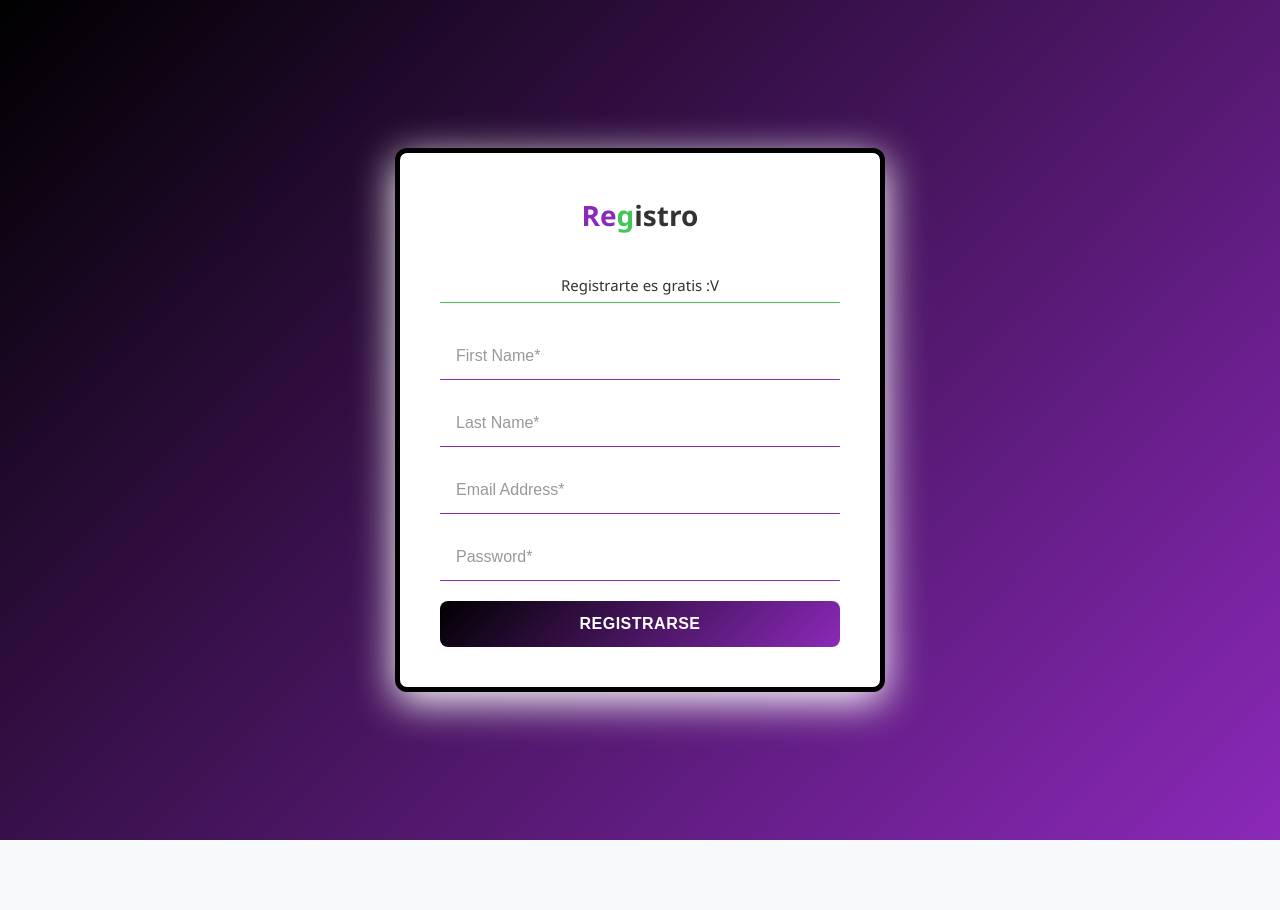
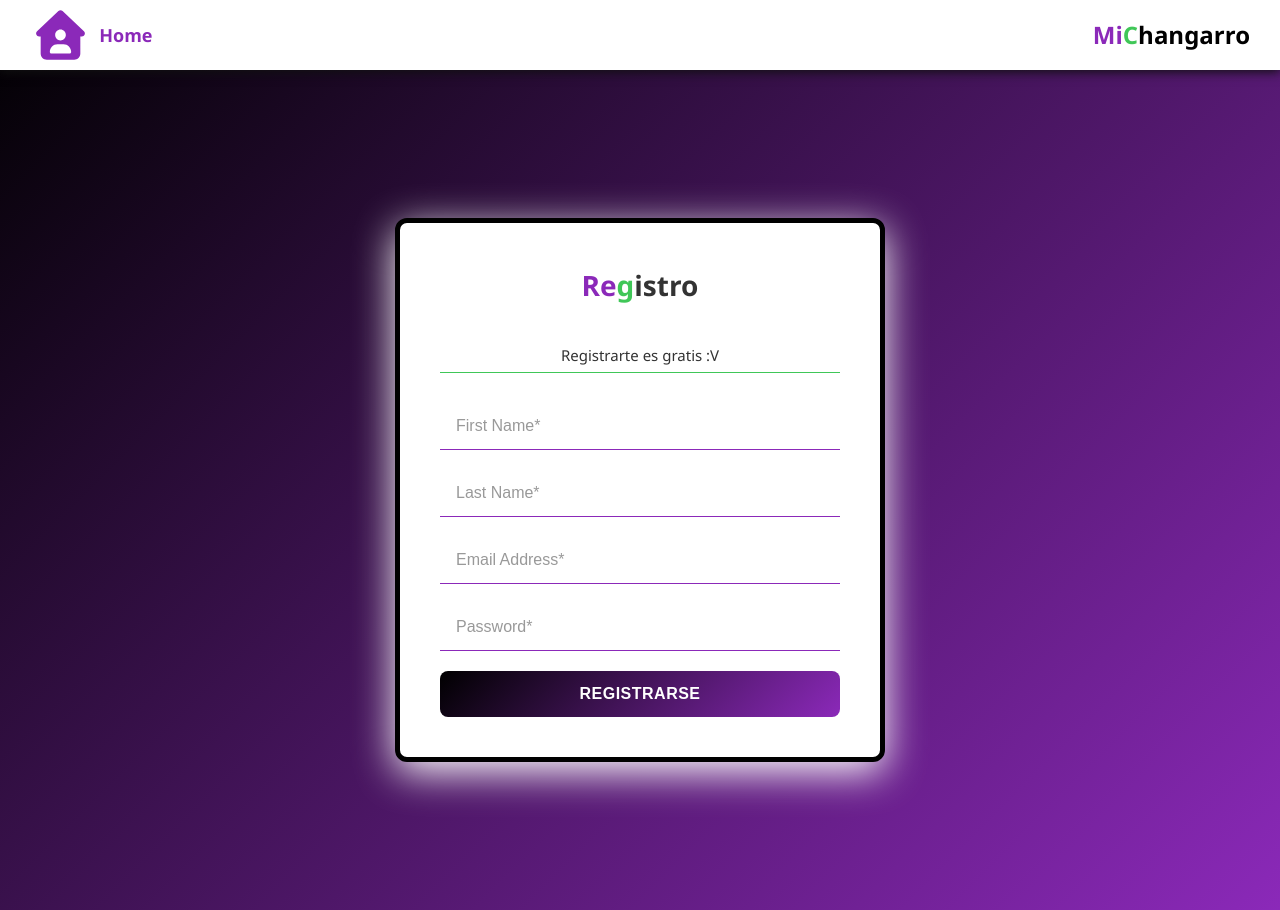
Before and after one commit to lilbovio/mychangarro, a React (Vite) app in the folder frontend/: page /register in a window 1280 px wide. Before the commit the page ends 840 px from the top, so only its background shows below. Built offline with nearby package versions, Linux system fonts and the light colour scheme.

Commit message:
Ya esta el register y el cp horneado Co-authored-by: lilbovio <lilbovio@users.noreply.github.com>

```diff
--- a/frontend/index.html
+++ b/frontend/index.html
@@ -4,6 +4,7 @@
     <meta charset="UTF-8" />
     <meta name="viewport" content="width=device-width, initial-scale=1.0" />
     <title>MyChangarro</title>
+    <link rel="icon" href="./src/assets/logo.png"> <!--* Le puse nuestro icono al navegador -->
   </head>
   <body>
     <div id="root"></div>
--- a/frontend/src/pages/Login.jsx
+++ b/frontend/src/pages/Login.jsx
@@ -1,7 +1,7 @@
 import { useState } from 'react';
 import { useNavigate } from 'react-router-dom';
 import { login } from '../services/api';
-import styles from './Login.module.css'; // crea estilos si deseas
+import styles from './Login.module.css';
 import logo from "../assets/logo.png";
 
 
--- a/frontend/src/pages/Register.jsx
+++ b/frontend/src/pages/Register.jsx
@@ -1,7 +1,8 @@
 import { useState } from 'react';
 import { useNavigate } from 'react-router-dom';
 import axios from 'axios';
-import './Register.css';
+import style from './Register.module.css';
+import home from "../assets/home.svg"; /* !!!!!!! */
 
 function Register() {
   const [form, setForm] = useState({ usuario: '', contrasena: '' });
@@ -19,10 +20,18 @@ function Register() {
   };
 
   return (
-    <div className="register-container">
+    <div>
+      <nav className={style.navBar}>
+        <div className={style.navLogo} onClick={() => navigate('/')}>
+          <img src={home} alt="" />
+          <span>Home</span>
+        </div>
+        <div className={style.navBrand}><span className={style.morado}>Mi</span><span className={style.verde}>C</span>hangarro</div>
+      </nav>
+      <div className={style.registerContainer}>
         <form onSubmit={handleSubmit}>
-        <h2 className='tittleRegister'><span className='morado'>Re</span><span className='verde'>g</span>istro</h2>
-        <p className='subRegister' >Registrarte es gratis :V</p>
+          <h2 className={style.tittleRegister}><span className={style.morado}>Re</span><span className={style.verde}>g</span>istro</h2>
+          <p className={style.subRegister} >Registrarte es gratis :V</p>
           <input
             type="text"
             placeholder="First Name*"
@@ -54,6 +63,7 @@ function Register() {
           <button type="submit">Registrarse</button>
         </form>
       </div>
+    </div>
   );
 }
 
--- a/frontend/src/pages/Register.css
+++ b/frontend/src/pages/Register.module.css
@@ -1,11 +1,52 @@
-/* Contenedor principal del formulario */
-.register-container {
+
+/* Navbar */
+.navBar {
+  position: fixed;
+  top: 0;
+  left: 0;
+  right: 0;
+  height: 70px;
+  background: #fff;
+  box-shadow: 0 2px 10px #111;
+  display: flex;
+  justify-content: space-between;
+  align-items: center;
+  padding: 0 30px;
+  z-index: 1000;
+}
+
+.navLogo {
+  display: flex;
+  align-items: center;
+  gap: 8px;
+  cursor: pointer;
+  color: #8b29b9;
+  font-weight: 600;
+  font-size: 18px;
+  transition: all 0.3s ease;
+}
+
+.navLogo:hover {
+  color: #40C758;
+}
+
+.navLogo .material-icons {
+  font-size: 28px;
+}
+
+.navBrand {
+  font-size: 24px;
+  font-weight: 700;
+  color: #000;
+}
+
+.registerContainer {
   min-height: 100vh;
   display: flex;
   justify-content: center;
   align-items: center;
   background: linear-gradient(135deg, #000 0%, #8b29b9 100%);
-  padding: 20px;
+  padding: 90px 20px 20px 20px;
 }
 
 /* *Formulario Completo*/
@@ -106,6 +147,23 @@ form button:active {
 
 /* Responsive */
 @media (max-width: 480px) {
+  .navBar {
+    padding: 0 15px;
+    height: 60px;
+  }
+
+  .navLogo {
+    font-size: 16px;
+  }
+
+  .navLogo .material-icons {
+    font-size: 24px;
+  }
+
+  .navBrand {
+    font-size: 20px;
+  }
+
   form {
     padding: 30px 20px;
   }
```
Also changed, not shown: frontend/src/assets/home.svg (added). Lines whose indentation alone changed are shown as unchanged.
